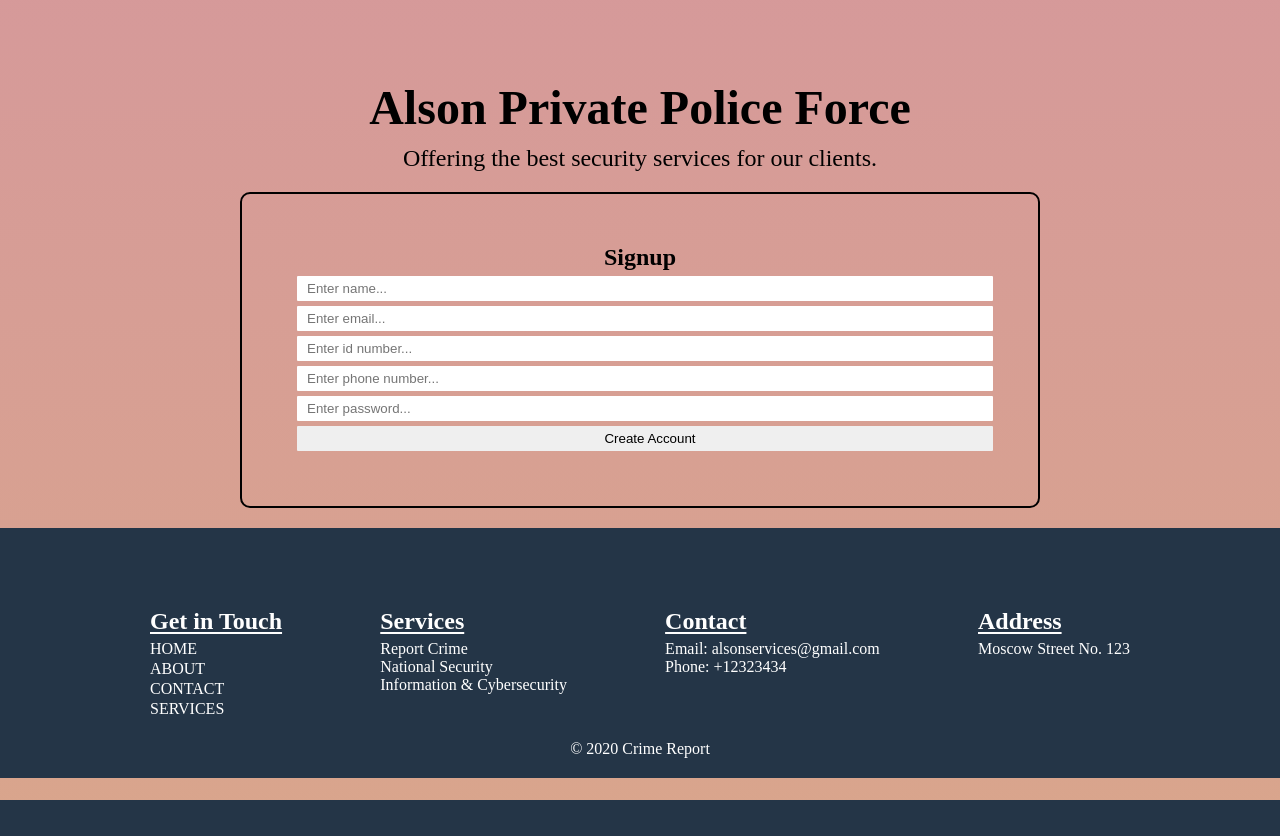
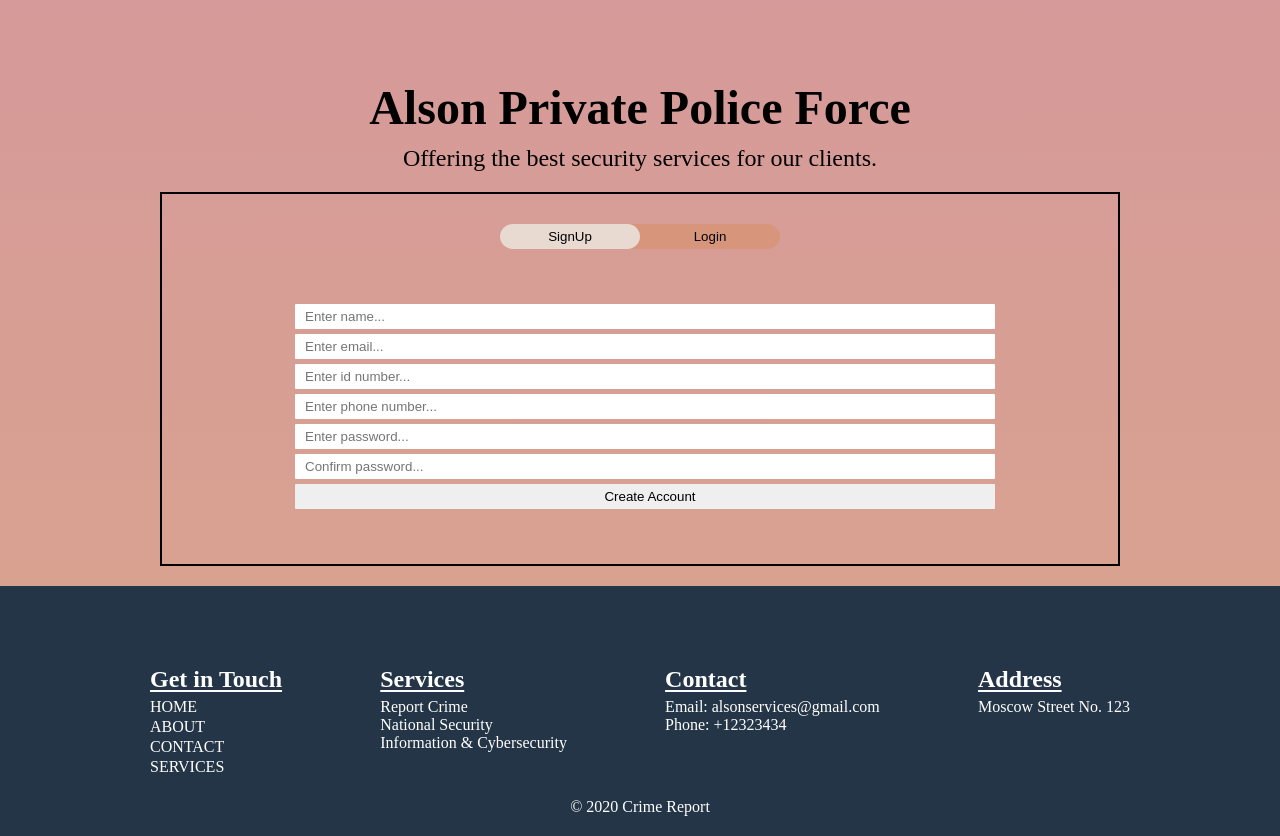
Before and after one commit to alsongard/Crime-Reporting-Website, a PHP site: page / in a window 1280 px wide. Shown: the part 67-903 px from the top of the page. Before the commit the page ends 867 px from the top, so only its background shows below. Run offline with PHP 8.4, Linux system fonts and the light colour scheme.

Commit message:
updated signup and login form, footer php file

```diff
--- a/css/styles.css
+++ b/css/styles.css
@@ -77,10 +77,44 @@ header
     font-size: 1.5rem;
     margin-bottom: 20px;
 }
+.form-container
+{
+    border:2px solid black;
+    width:75%;
+    margin:0 auto;
+}
+.button-container
+{
+    border-radius:20px;
+    /* padding:5px 14px; */
+    width:280px;
+    margin:30px auto 0;
+    display: flex;
+    justify-content: center;
+    background-color: rgba(217, 128, 50, 0.254);
+}
+#signup
+{
+    background-color: unset;
+    background-color: rgba(237, 233, 230, 0.807);
+}
+.button-container button
+{
+    width:100%;
+    border:none;
+
+    padding:5px 14px;
+
+    /* padding:inherit; */
+    border-radius: inherit;
+
+    background-color: transparent;
+}
+
 #home form
 {
     text-align: center;
-    border:2px solid black;
+    /* border:2px solid black; */
     padding:50px;
     width:800px;
     margin:0 auto;
--- a/index.php
+++ b/index.php
@@ -22,15 +22,22 @@
     <section id="home">
         <h1>Alson Private Police Force</h1>
         <p>Offering the best security services for our clients.</p>
-        <form action="./includes/user_login.php" method="POST">
-            <h1>Signup</h1>
-            <input type="text"   name="usr_fullname" placeholder="Enter name...">
-            <input type="email"  name="usr_email" placeholder="Enter email...">
-            <input type="number" name="usr_number" placeholder="Enter id number...">
-            <input type="number" name="usr_phonenumber" placeholder="Enter phone number...">
-            <input type="password" name="usr_passwd" placeholder="Enter password...">
-            <input type="submit" value="Create Account">
-        </form>
+        <div class="form-container">
+            <div class="button-container">
+                <button class="active" id="signup">SignUp</button>
+                <button id="login">Login</button>
+            </div>
+            <form action="./includes/user_login.php" method="POST">
+                <!-- <h1 class="title">Signup</h1> -->
+                <input class="user_field" type="text"   name="usr_fullname" placeholder="Enter name...">
+                <input class="email_field" type="email"  name="usr_email" placeholder="Enter email...">
+                <input class="id_field" type="number" name="usr_number" placeholder="Enter id number...">
+                <input class="phone_field" type="number" name="usr_phonenumber" placeholder="Enter phone number...">
+                <input class="passwd_field"  type="password" name="usr_passwd" placeholder="Enter password...">
+                <input class="passwd_confirm" type="password" name="confirm_passwd" placeholder="Confirm password...">
+                <input type="submit" value="Create Account">
+            </form>
+        </div>
     <section>
     <!-----------footer------------>
     <section></section>
@@ -64,5 +71,6 @@
         </div>
         <p>&copy; 2020 Crime Report</p>
     </footer>
+    <script src="./js/crime_report.js" type="text/javascript"></script>
 </body>
 </html>
--- /dev/null
+++ b/js/crime_report.js
@@ -0,0 +1,28 @@
+let signBtn = document.getElementById("signup");
+let loginBtn = document.getElementById("login");
+let user_field = document.querySelector(".user_field");
+let id_field = document.querySelector(".id_field");
+let passwd_confirm = document.querySelector(".passwd_confirm");
+let phone_field = document.querySelector(".phone_field");
+let title = document.querySelector(".title");
+let submitBtn = document.getElementById("submit");
+
+loginBtn.addEventListener("click", ()=>{
+    user_field.style.display = "none";
+    id_field.style.display = "none";
+    passwd_confirm.style.display = "none";
+    phone_field.style.display = "none";
+
+    loginBtn.style.backgroundColor = "rgba(237, 233, 230, 0.807)";
+    signBtn.style.backgroundColor = "transparent";
+    submitBtn.style.value = "Login";
+} );
+
+signBtn.addEventListener("click", ()=>{
+    user_field.style.display = "block";
+    id_field.style.display = "block";
+    passwd_confirm.style.display = "block";
+    phone_field.style.display = "block";
+    loginBtn.style.backgroundColor = "transparent";
+    signBtn.style.backgroundColor = "rgba(237, 233, 230, 0.807)";
+} )
```
Also changed, not shown: footer.php (added).
